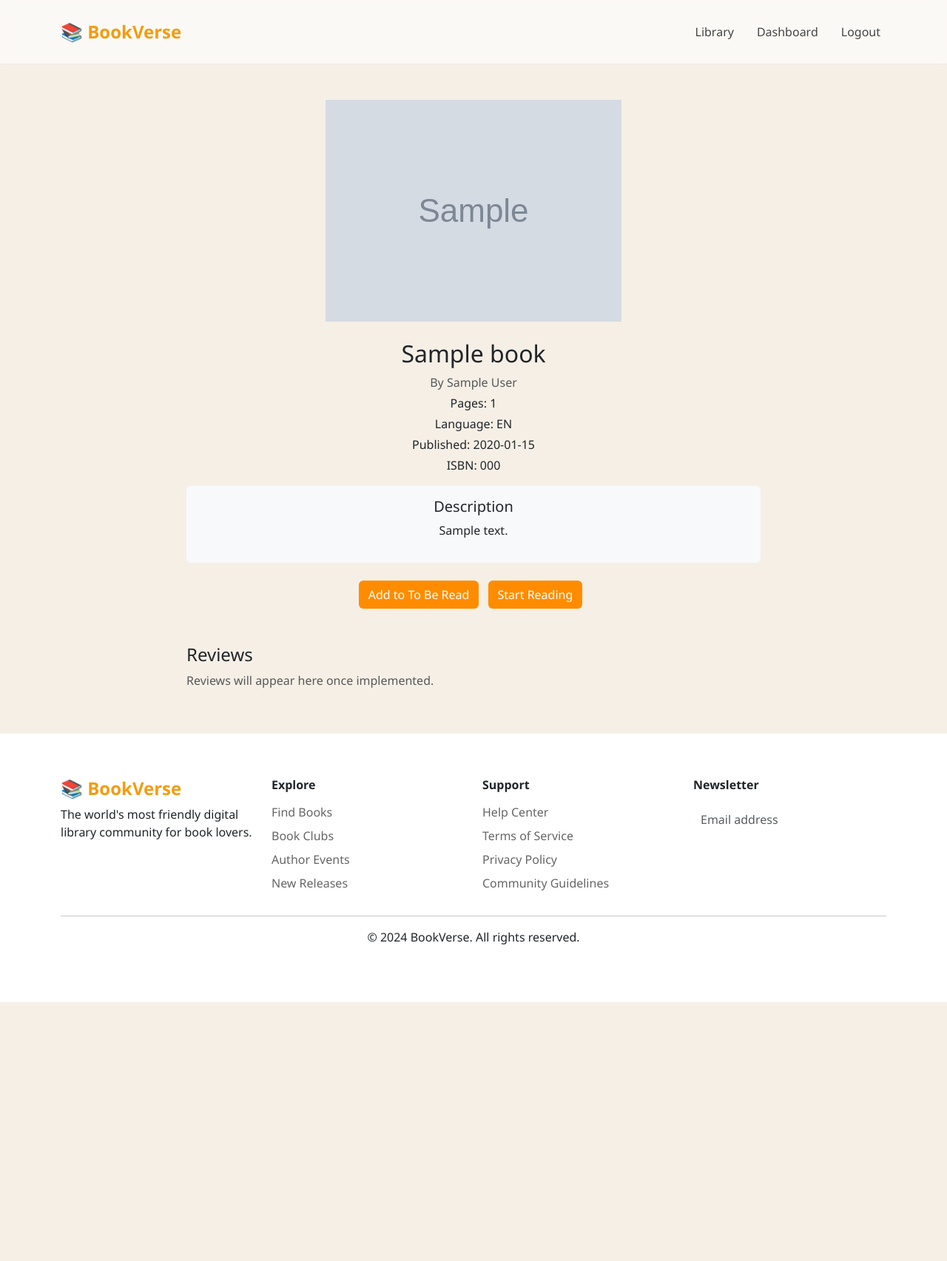
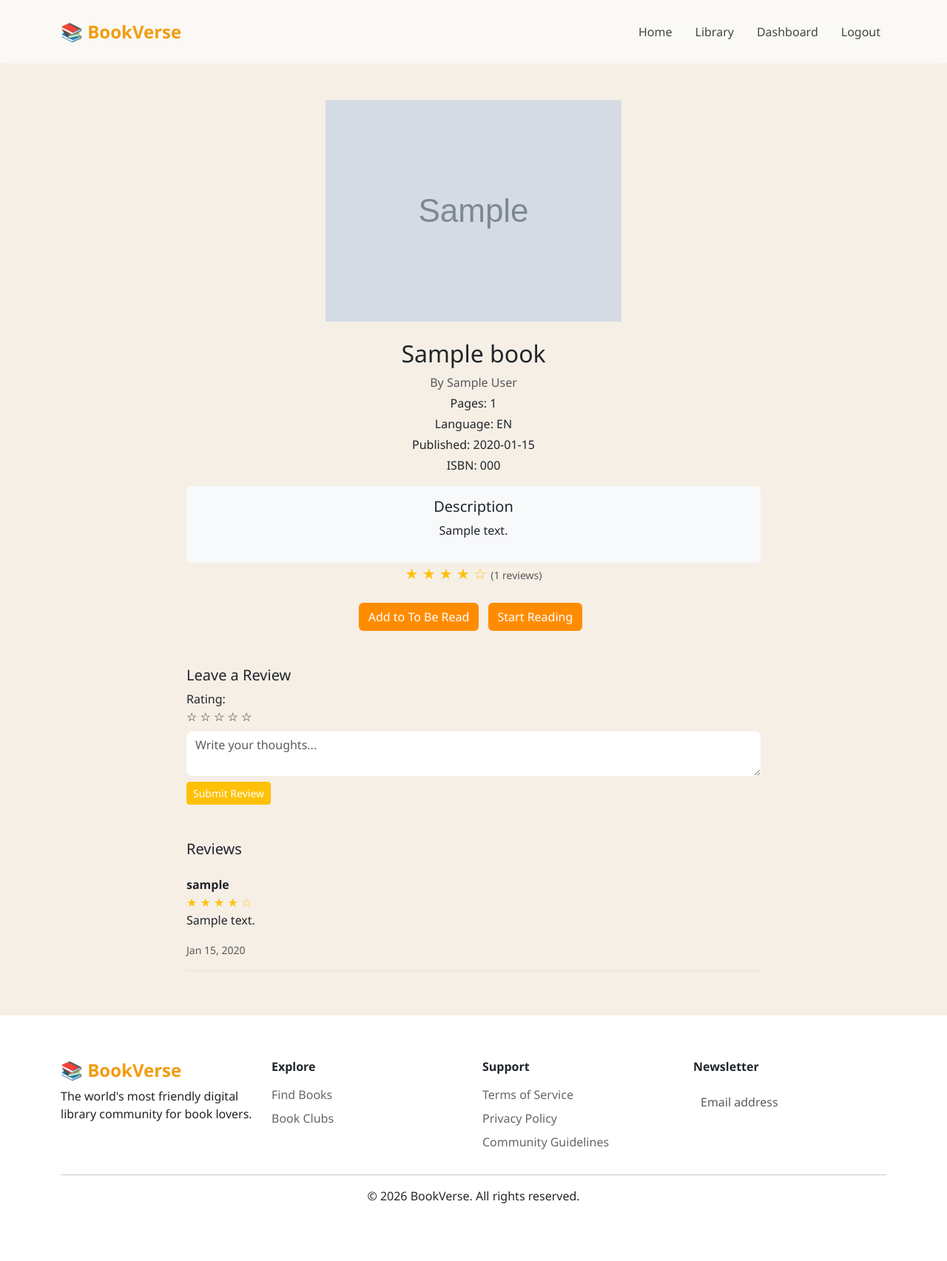
Before and after one commit to Rebeccakamande/BOOKVERSE, a Django app: page /books/book/1/ in a window 1280 px wide. Shown: the whole page at 74% size. Before the commit the page ends 1355 px from the top, so only its background shows below. Run offline with Django 5.2, Linux system fonts and the light colour scheme; a user stored in the database is signed in; tables that the repository leaves empty hold one stand-in row (values such as "Sample post"); grey boxes marked "Sample" are stand-in pictures.

Commit message:
Added reviews to the system

```diff
--- a/books/templates/books/book_detail.html
+++ b/books/templates/books/book_detail.html
@@ -40,6 +40,23 @@
             </div>
         {% endif %}
 
+        <!-- ⭐ AVERAGE RATING -->
+        {% if avg_rating %}
+        <div class="mb-2">
+            <span class="text-warning fs-5">
+                {% for i in "12345" %}
+                    {% if forloop.counter <= avg_rating %}
+                        ★
+                    {% else %}
+                        ☆
+                    {% endif %}
+                {% endfor %}
+            </span>
+            <small class="text-muted">({{ reviews.count }} reviews)</small>
+        </div>
+        {% endif %}
+
+
         <!-- Reading Progress Buttons -->
         <div class="text-center mt-4">
             {% if user.is_authenticated %}
@@ -71,11 +88,71 @@
 
     </div>
 
-    <!-- Reviews Placeholder -->
+   <!-- REVIEW FORM -->
     <div class="mt-5">
-        <h4>Reviews</h4>
-        <p class="text-muted">Reviews will appear here once implemented.</p>
+        <h5>Leave a Review</h5>
+
+        <form method="POST" action="{% url 'add_review' book.id %}">
+            {% csrf_token %}
+
+            <!-- ⭐ STAR INPUT -->
+            <div class="mb-2">
+                <label>Rating:</label>
+                <div id="stars">
+                    {% for i in "12345" %}
+                        <span class="star" data-value="{{ i }}">☆</span>
+                    {% endfor %}
+                </div>
+                <input type="hidden" name="rating" id="rating">
+            </div>
+
+            <textarea name="comment" class="form-control mb-2" placeholder="Write your thoughts..." required></textarea>
+
+            <button class="btn btn-warning text-white btn-sm">Submit Review</button>
+        </form>
+    </div>
+
+    <!-- REVIEWS LIST -->
+    <div class="mt-5">
+        <h5>Reviews</h5>
+
+        {% for review in reviews %}
+        <div class="border-bottom py-3">
+            <strong>{{ review.user.username }}</strong>
+
+            <div class="text-warning">
+                {% for i in "12345" %}
+                    {% if forloop.counter <= review.rating %}
+                        ★
+                    {% else %}
+                        ☆
+                    {% endif %}
+                {% endfor %}
+            </div>
+
+            <p>{{ review.comment }}</p>
+            <small class="text-muted">{{ review.created_at|date:"M d, Y" }}</small>
+        </div>
+        {% empty %}
+        <p class="text-muted">No reviews yet.</p>
+        {% endfor %}
     </div>
 
 </div>
+
+<script>
+const stars = document.querySelectorAll('.star');
+const ratingInput = document.getElementById('rating');
+
+stars.forEach(star => {
+    star.addEventListener('click', () => {
+        let val = star.getAttribute('data-value');
+        ratingInput.value = val;
+
+        stars.forEach(s => {
+            s.textContent = s.getAttribute('data-value') <= val ? '★' : '☆';
+        });
+    });
+});
+</script>
 {% endblock %}
--- a/books/views.py
+++ b/books/views.py
@@ -6,6 +6,8 @@ from django.core.paginator import Paginator
 from django.shortcuts import render
 from books.models import Book, Category
 from django.db.models import Q
+from reviews.models import Review
+from django.db.models import Avg
 
 @login_required
 def library_view(request):
@@ -66,8 +68,22 @@ def category_books(request, slug):
 def book_detail(request, pk):
     book = get_object_or_404(Book, pk=pk)
 
+    reviews = Review.objects.filter(book=book, approved=True)
+    avg_rating = reviews.aggregate(Avg('rating'))['rating__avg'] or 0
+
+    # convert rating to integer for stars
+    avg_rating_int = int(round(avg_rating))
+
+    user_review = None
+    if request.user.is_authenticated:
+        user_review = Review.objects.filter(user=request.user, book=book).first()
+
     context = {
-        'book': book
+        'book': book,
+        'reviews': reviews,
+        'avg_rating': avg_rating,
+        'avg_rating_int': avg_rating_int,
+        'user_review': user_review,
     }
 
     return render(request, 'books/book_detail.html', context)
--- a/reading/urls.py
+++ b/reading/urls.py
@@ -7,4 +7,5 @@ urlpatterns = [
     path('read/<int:book_id>/', views.read_book, name='read_book'),
      path('save-progress/<int:book_id>/', views.save_progress, name='save_progress'),
      path('dashboard/progress-api/', views.dashboard_progress_api, name='dashboard_progress_api'),
+     path('review/<int:book_id>/', views.add_review, name='add_review'),
 ]
--- a/templates/footer.html
+++ b/templates/footer.html
@@ -23,8 +23,6 @@ The world's most friendly digital library community for book lovers.
 
 <li>Find Books</li>
 <li>Book Clubs</li>
-<li>Author Events</li>
-<li>New Releases</li>
 
 </ul>
 
@@ -37,7 +35,6 @@ The world's most friendly digital library community for book lovers.
 
 <ul class="list-unstyled">
 
-<li>Help Center</li>
 <li>Terms of Service</li>
 <li>Privacy Policy</li>
 <li>Community Guidelines</li>
@@ -45,7 +42,6 @@ The world's most friendly digital library community for book lovers.
 </ul>
 
 </div>
-
 
 <div class="col-md-3">
 
@@ -55,12 +51,13 @@ The world's most friendly digital library community for book lovers.
 
 </div>
 
+
 </div>
 
 <hr>
 
 <p class="text-center">
-© 2024 BookVerse. All rights reserved.
+© 2026 BookVerse. All rights reserved.
 </p>
 
 </div>
--- a/templates/navbar.html
+++ b/templates/navbar.html
@@ -35,6 +35,10 @@
 
 {% else %}
 <li class="nav-item">
+<a class="nav-link" href="{% url 'home' %}">Home</a>
+</li>
+
+<li class="nav-item">
     <a class="nav-link" href="{% url 'books:library' %}">Library</a>
 </li>
 
```
Also changed, not shown: reading/templates/reading/dashboard.html (+27 -0 lines), reading/views.py (+42 -0 lines).
